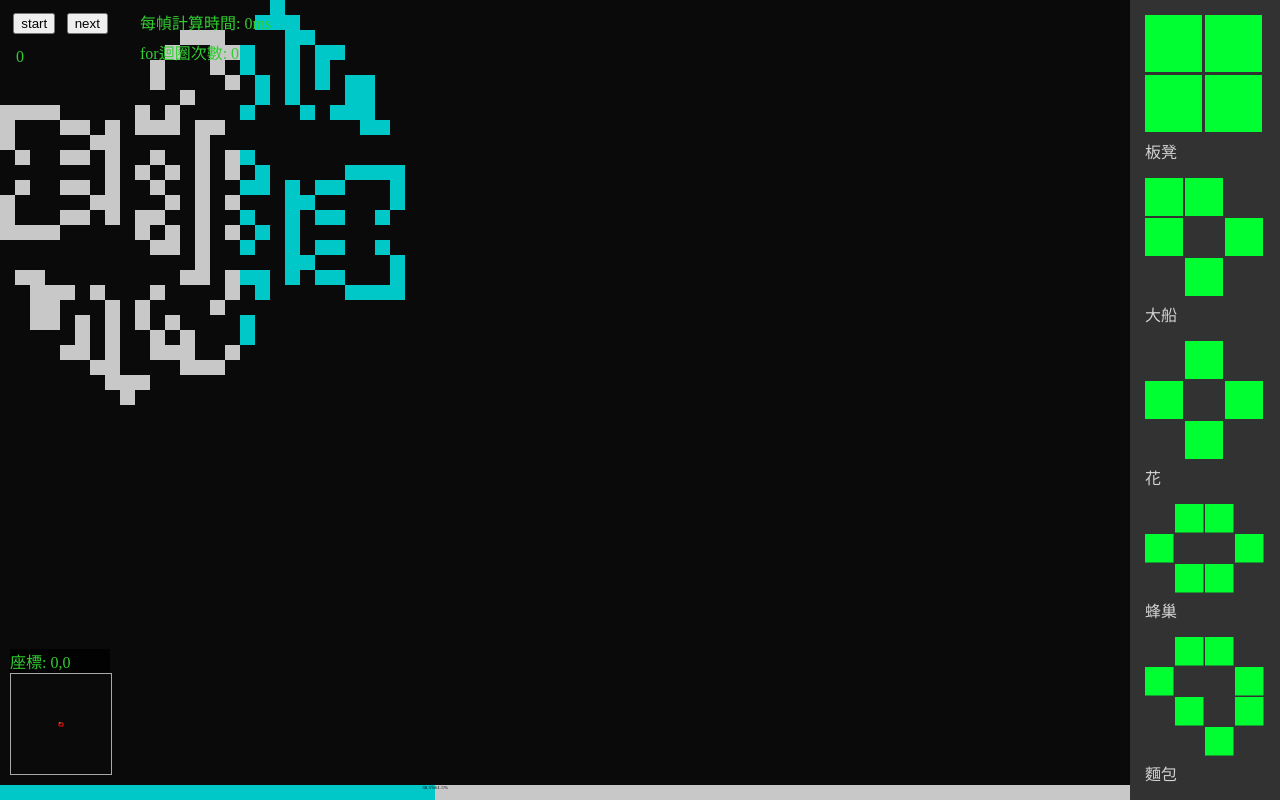
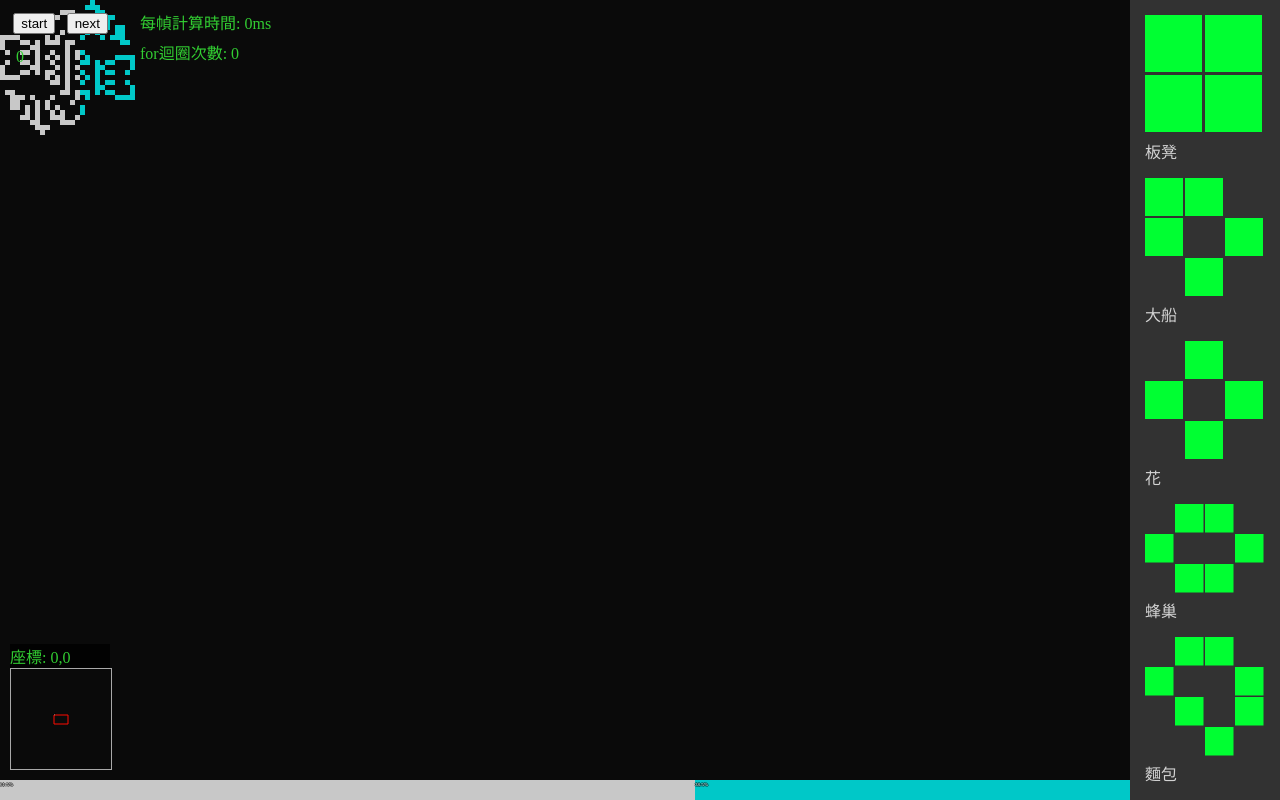
Before and after one commit to WavJaby/GameOfLife, a plain HTML site: page index.html in a window 1280 px wide. Drawn offline with Linux system fonts and the light colour scheme.

Commit message:
Add "stuff"

```diff
--- a/index.html
+++ b/index.html
@@ -6,20 +6,27 @@
     <link rel="stylesheet" href="web/style.css">
     <script src="web/color.js"></script>
 
+    <script src="web/main.js"></script>
+    <script src="web/stuff/stuff.js"></script>
+
     <script src="web/chunk.js"></script>
     <script src="web/chunkManager.js"></script>
-    <script src="web/main.js"></script>
-
     <script src="web/templateManager.js"></script>
     <script src="web/templateModels.js"></script>
     <script src="web/miniMap.js"></script>
 </head>
 <body>
+
+<div style="display: none">
+    <video id="stuffVideo" src="web/stuff/stuff.mp4" preload="auto" playsinline></video>
+</div>
+
 <div id="templates"></div>
 
 <div id="gamePage">
     <button id="start">start</button>
     <button id="next">next</button>
+    <button style="position:absolute;right:0;display:none" id="stopIt"></button>
 
     <span id="calculateCount">for迴圈次數: 0</span>
     <span id="calculateTime">每幀計算時間: 0ms</span>
@@ -27,9 +34,6 @@
     <span id="count">0</span>
 </div>
 
-<div id="teamState">
-    <div id="teamA">50%</div>
-    <div id="teamB">50%</div>
-</div>
+<div id="teamState"></div>
 </body>
 </html>
--- a/web/chunkManager.js
+++ b/web/chunkManager.js
@@ -11,8 +11,13 @@ function ChunkManager(world) {
     const chunks = {};
     let worldTime = 0;
     this.calculateCount = 0;
-    this.teamCount = [0, 0];
+    this.teamCount = [];
 
+    /**
+     * @param {int} x
+     * @param {int} y
+     * @return {Chunk}
+     */
     this.getChunk = function (x, y) {
         let chunk = chunks[x];
         if (chunk === undefined)
@@ -157,4 +162,16 @@ function ChunkManager(world) {
     this.getChunks = function () {
         return chunks;
     }
+
+    this.addTeam = function (teams) {
+        Array.prototype.push.apply(this.teamCount, teams);
+    }
+
+    this.getTeamLength = function () {
+        return this.teamCount.length;
+    }
+
+    this.getTotalTeamCount = function () {
+        return this.teamCount.reduce((a, b) => a + b, 0);
+    }
 }
--- a/web/main.js
+++ b/web/main.js
@@ -8,15 +8,11 @@ const screenMinScale = 1;
 const drawLineScreenScale = 15;
 const strokeStyle = 'rgb(54, 54, 54)';
 const placeErrorColor = 'rgb(255, 0, 0)';
-const cellStateColors = [
-    new Color(10, 10, 10),
-    new Color(0, 200, 200),
-    new Color(200, 200, 200)
-]
+const cellStateColors = [new Color(10, 10, 10)];
 const teamID = 1;
 
 function Main() {
-    const world = {x: 0, y: 0, scale: 15};
+    const world = {x: 0, y: 0, scale: 5};
     const chunkManager = new ChunkManager(world);
     // main canvas
     const gameWindow = document.getElementById('gamePage');
@@ -33,8 +29,8 @@ function Main() {
     gameWindow.appendChild(templateManager.templateDisplayElement);
 
     // team bar
-    const teamA = document.getElementById('teamA');
-    const teamB = document.getElementById('teamB');
+    const teamState = document.getElementById('teamState');
+    const teamStateElements = [];
     // control UI
     const startButton = document.getElementById('start');
     const nextButton = document.getElementById('next');
@@ -52,9 +48,13 @@ function Main() {
     let startMoveX, startMoveY, startMoveWorldX, startMoveWorldY, startMoveTime;
 
     /** init */
+    chunkManager.addTeam([0, 0]);
+    cellStateColors.push(
+        new Color(0, 200, 200),
+        new Color(200, 200, 200)
+    );
+    stuff(chunkManager, canvas, cellStateColors, calculateTeam, minMap.updateMiniMap);
     gameWindow.style.backgroundColor = cellStateColors[0].toString();
-    teamA.style.backgroundColor = cellStateColors[1].toString();
-    teamB.style.backgroundColor = cellStateColors[2].toString();
 
     if (1) {
         chunkManager.getChunk(0, 0).addCells([
@@ -120,19 +120,26 @@ function Main() {
     }
 
     function calculateTeam() {
-        const total = (chunkManager.teamCount[0] + chunkManager.teamCount[1]);
-        let teamAPer, teamBPer;
-        if (total === 0)
-            teamAPer = teamBPer = 50;
-        else {
-            const all = 100 / total;
-            teamAPer = all * chunkManager.teamCount[0];
-            teamBPer = all * chunkManager.teamCount[1];
+        if (teamStateElements.length !== chunkManager.getTeamLength()) {
+            for (let i = teamStateElements.length; i < chunkManager.getTeamLength(); i++) {
+                const ele = document.createElement('div');
+                ele.style.background = cellStateColors[i + 1].toString();
+                teamStateElements.push(ele);
+                teamState.appendChild(ele);
+            }
         }
-        teamA.style.width = teamAPer + '%';
-        teamA.innerText = Math.round(teamAPer * 10) / 10 + '%';
-        teamB.style.width = teamBPer + '%';
-        teamB.innerText = Math.round(teamBPer * 10) / 10 + '%';
+        const total = chunkManager.getTotalTeamCount();
+        let i = 0;
+        for (const ele of teamStateElements) {
+            const teamPer = chunkManager.teamCount[i++] / total * 100;
+            ele.style.width = teamPer + '%';
+            ele.teamPer = teamPer;
+            if (teamPer > 3)
+                ele.innerText = Math.round(teamPer * 10) / 10 + '%';
+            else
+                ele.innerText = '';
+        }
+        teamState.append(...teamStateElements.sort((i, j) => j.teamPer - i.teamPer));
     }
 
     function renderAllChunks() {
--- a/web/miniMap.js
+++ b/web/miniMap.js
@@ -1,10 +1,10 @@
 /**
- * @param {Color[]} teamColors
+ * @param {Color[]} cellStateColors
  * @param world
  * @param {ChunkManager} chunkManager
  * @constructor
  */
-function MiniMap(teamColors, world, chunkManager) {
+function MiniMap(cellStateColors, world, chunkManager) {
     this.miniMapElement = document.createElement('div');
     this.miniMapElement.className = 'miniMap';
     // Canvas
@@ -75,7 +75,7 @@ function MiniMap(teamColors, world, chunkManager) {
 
     function refreshMiniMap() {
         // fill background
-        canvas.fillStyle = teamColors[0].toString();
+        canvas.fillStyle = cellStateColors[0].toString();
         canvas.fillRect(0, 0, miniMapWidth, miniMapHeight);
 
         const chunkCountX = miniMapWidth / mapScale;
@@ -83,21 +83,22 @@ function MiniMap(teamColors, world, chunkManager) {
         const chunkStartX = (chunkX - chunkCountX / 2 + chunkXC / 2) | 0;
         const chunkStartY = (chunkY - chunkCountY / 2 + chunkYC / 2) | 0;
         for (const chunk of chunkManager.getChunkRange(chunkStartX, chunkStartY, chunkCountX, chunkCountY)) {
-            const teamAc = chunk.teamsCount[0];
-            const teamBc = chunk.teamsCount[1];
-
-            let scale, color;
-            if (teamAc > threshold && teamAc > teamBc) {
-                scale = (teamAc + 20) / maxPixNum;
-                color = teamColors[1];
-            } else if (teamBc > threshold && teamBc > teamAc) {
-                scale = (teamBc + 20) / maxPixNum;
-                color = teamColors[2];
-            } else
-                continue;
+            // const total = chunk.teamsCount.reduce((a, b) => a + b, 0);
+            let color = cellStateColors[0];
+            let max = 0;
+            for (let i = 0; i < chunk.teamsCount.length; i++) {
+                if (chunk.teamsCount[i] > max) {
+                    max = chunk.teamsCount[i];
+                    color = cellStateColors[i];
+                }
+            }
+            let scale = (max + 20) / maxPixNum;
             if (scale > 1)
                 scale = 1;
-            canvas.fillStyle = 'rgb(' + color.r * scale + ',' + color.g * scale + ',' + color.b * scale + ')';
+            if (color instanceof Color)
+                canvas.fillStyle = 'rgb(' + color.r * scale + ',' + color.g * scale + ',' + color.b * scale + ')';
+            else
+                canvas.fillStyle = color.toString();
             canvas.fillRect((chunk.x - chunkStartX) * mapScale, (chunk.y - chunkStartY) * mapScale, mapScale, mapScale);
         }
 
--- /dev/null
+++ b/web/stuff/stuff.js
@@ -0,0 +1,149 @@
+/**
+ * @param {ChunkManager} chunkManager
+ * @param mainCanvas
+ * @param colors
+ * @param calculateTeam
+ * @param updateMiniMap
+ */
+function stuff(chunkManager, mainCanvas, colors, calculateTeam, updateMiniMap) {
+    const colorIndexOffset = colors.length;
+
+    const stuffVideo = document.getElementById('stuffVideo');
+    const stopButton = document.getElementById('stopIt');
+
+    // Read palette
+    const colorTable = {};
+    const palette = new Image();
+    palette.onload = function () {
+        const ctx = document.createElement('canvas').getContext('2d');
+        ctx.canvas.width = this.width;
+        ctx.canvas.height = this.height;
+        ctx.imageSmoothingEnabled = false;
+        ctx.drawImage(palette, 0, 0, this.width, this.height);
+        const data = ctx.getImageData(0, 0, this.width, this.height).data;
+        let colorCount = 0;
+        for (let i = 0; i < data.length; i += 4) {
+            const r = data[i], g = data[i + 1], b = data[i + 2];
+            const color = (r << 16) | (g << 8) | b;
+            if (colorTable[color] === undefined) {
+                colorTable[color] = colors.length;
+                colors.push('#' + toHex(r) + toHex(g) + toHex(b));
+                colorCount++;
+            }
+        }
+        console.log(colorTable);
+        chunkManager.addTeam(new Array(colorCount).fill(0));
+    };
+    palette.src = 'web/stuff/palette.png';
+
+    const frameWidth = 320, frameHeight = 240;
+    const videoFps = 25;
+    const frameCtx = document.createElement('canvas').getContext('2d', {willReadFrequently: true});
+    frameCtx.canvas.width = frameWidth;
+    frameCtx.canvas.height = frameHeight;
+    const lastFrameColorIndexCache = new Uint8Array(frameWidth * frameHeight);
+    // rgb555 -> nearest palette color
+    const colorLookup = new Uint8Array(1 << 15);
+    let lookupReady = false;
+    let lastFrame = 0;
+    function start() {
+        processFrame();
+        calculateTeam();
+        stuffVideo.play();
+        stopButton.style.display = 'block';
+        stopButton.textContent = 'pause';
+        stopButton.onclick = function () {
+            if (stuffVideo.paused) {
+                stuffVideo.play();
+                stopButton.textContent = 'pause';
+            } else {
+                stuffVideo.pause();
+                stopButton.textContent = 'play';
+            }
+        }
+    }
+    if (stuffVideo.readyState === stuffVideo.HAVE_ENOUGH_DATA) start();
+    else stuffVideo.addEventListener('canplaythrough', start, {once: true});
+
+    function buildColorLookup() {
+        const table = Object.keys(colorTable).map(i => [i >> 16, (i >> 8) & 0xFF, i & 0xFF, colorTable[i]]);
+        for (let i = 0; i < colorLookup.length; i++) {
+            const r = (i >> 7) & 0xF8, g = (i >> 2) & 0xF8, b = (i << 3) & 0xF8;
+            let minDiff = -1;
+            for (const [r1, g1, b1, index] of table) {
+                const diff = (r - r1) * (r - r1) + (g - g1) * (g - g1) + (b - b1) * (b - b1);
+                if (minDiff === -1 || diff < minDiff) {
+                    minDiff = diff;
+                    colorLookup[i] = index;
+                }
+            }
+        }
+        lookupReady = true;
+    }
+
+    function processFrame() {
+        const frameNum = ((stuffVideo.currentTime + 0.001 * 60) / (1 / videoFps)) | 0;
+
+        if (lastFrame - 1 < frameNum) {
+            // console.time('render');
+            if (!lookupReady) buildColorLookup();
+            const width = frameWidth, height = frameHeight;
+            frameCtx.drawImage(stuffVideo, 0, 0, width, height);
+            const frameRgbPixels = frameCtx.getImageData(0, 0, width, height).data;
+            const out = [];
+            let len = 0;
+            for (let cx = 0; cx < width / 16; cx++) {
+                for (let cy = 0; cy < height / 16; cy++) {
+                    const result = [];
+                    for (let i = 0; i < 16; i++)
+                        for (let j = 0; j < 16; j++) {
+                            const x = j + cx * 16;
+                            const y = i + cy * 16;
+                            if (x < width && y < height) {
+                                const pixelColorIndex = y * width + x;
+                                const pixelRgbIndex = pixelColorIndex * 4;
+                                const r = frameRgbPixels[pixelRgbIndex],
+                                    g = frameRgbPixels[pixelRgbIndex + 1],
+                                    b = frameRgbPixels[pixelRgbIndex + 2];
+                                const colorIndex = colorLookup[(r >> 3) << 10 | (g >> 3) << 5 | b >> 3];
+                                if (lastFrameColorIndexCache[pixelColorIndex] === colorIndex)
+                                    continue;
+
+                                lastFrameColorIndexCache[pixelColorIndex] = colorIndex;
+                                result.push([j, i, colorIndex]);
+                            }
+                        }
+                    len += result.length;
+                    out.push([cx, cy, result]);
+                }
+            }
+            // console.log(len / lastFrameColorIndexCache.length * 100);
+            for (const [cx, cy, result] of out)
+                chunkManager.getChunk(cx, cy).setCellsColor(result, mainCanvas);
+            calculateTeam();
+            updateMiniMap(lastFrame % 5 === 0);
+            // console.timeEnd('render');
+
+            lastFrame = frameNum + 1;
+        }
+        requestAnimationFrame(processFrame);
+        // setTimeout(processFrame, 1000);
+    }
+
+    function blobToImage(blob) {
+        const urlCreator = window.URL || window.webkitURL;
+        const img = document.createElement('img');
+        img.src = urlCreator.createObjectURL(blob);
+        return img;
+    }
+
+}
+
+/**
+ * @param {Number} num
+ * @return {string}
+ */
+function toHex(num) {
+    if (num < 16) return '0' + num.toString(16);
+    return num.toString(16);
+}
--- a/web/style.css
+++ b/web/style.css
@@ -1,5 +1,5 @@
 :root {
-    --teamStatusSize: 15px;
+    --teamStatusSize: 20px;
     --templateWindowSize: 150px;
 }
 
@@ -100,21 +100,15 @@ div.disabled {
 }
 
 #teamState div {
+    color: white;
+    height: 100%;
+
+    padding: 2px 0;
+    box-sizing: border-box;
     float: left;
     font-size: 5px;
-
-    width: 50%;
-    height: 100%;
+    text-shadow: -1px 0 black, 0 1px black, 1px 0 black, 0 -1px black;
 }
-
-#teamA {
-    text-align: right;
-}
-
-#teamB {
-    text-align: left;
-}
-
 
 /*UI*/
 #start {
```
Also changed, not shown: web/chunk.js (+15 -5 lines), web/stuff/palette.png (added), 1 other file.
